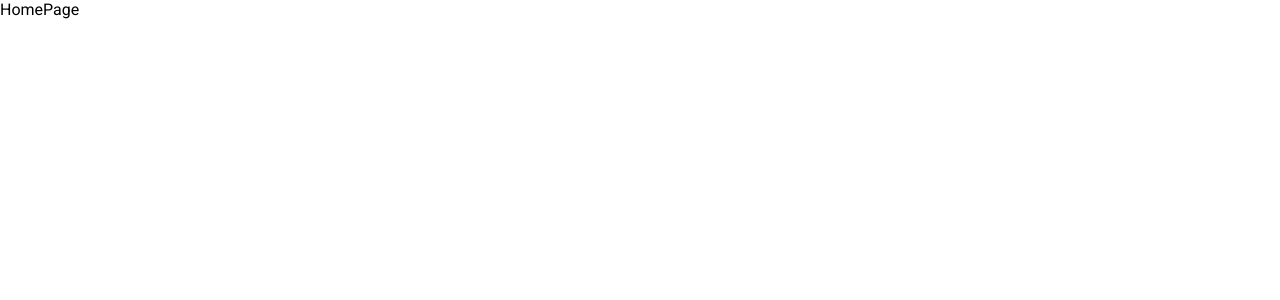
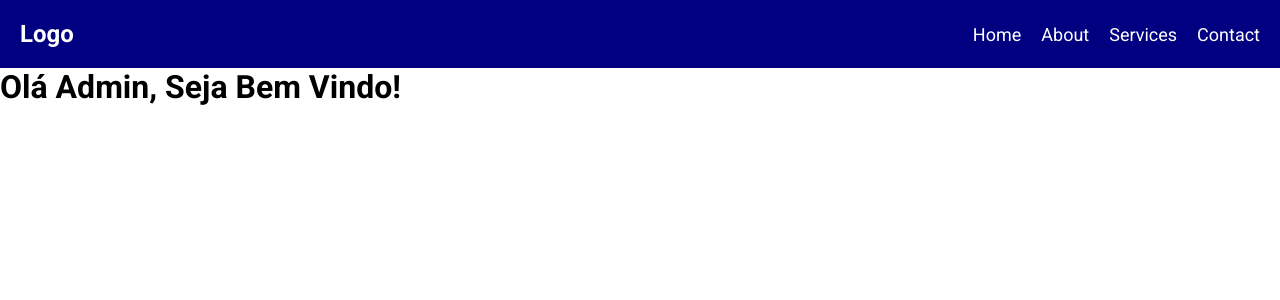
Before and after one commit to guisilva10/sistema-online, a Next.js app: page /Home in a window 1280 px wide. Shown: the top 300 px of the page. Built offline with nearby package versions, Linux system fonts and the light colour scheme.

Commit message:
feat: add navbar to home page

```diff
--- a/package.json
+++ b/package.json
@@ -13,6 +13,7 @@
     "@types/node": "20.4.9",
     "@types/react": "18.2.20",
     "@types/react-dom": "18.2.7",
+    "classnames": "^2.3.2",
     "eslint": "8.47.0",
     "eslint-config-next": "13.4.13",
     "firebase": "^10.1.0",
@@ -23,6 +24,7 @@
     "react-icons": "^4.10.1",
     "react-spinners": "^0.13.8",
     "sass": "^1.65.1",
+    "styled-components": "^6.0.7",
     "typescript": "5.1.6"
   }
 }
--- a/src/app/Home/page.tsx
+++ b/src/app/Home/page.tsx
@@ -1,8 +1,20 @@
-import React from 'react'
+"use client"
+
+import Navbar from "@/components/Navbar"
 
 const HomePage = () => {
+  const links = [
+    { label: 'Home', href: '/Home' },
+    { label: 'About', href: '/about' },
+    { label: 'Services', href: '/services' },
+    { label: 'Contact', href: '/contact' },
+  ];
+
   return (
-    <div>HomePage</div>
+    <div>
+      <Navbar links={links} /> {/* Use o componente Navbar aqui */}
+      <h1>Olá Admin, Seja Bem Vindo!</h1>
+    </div>
   )
 }
 
--- /dev/null
+++ b/src/components/Navbar/index.tsx
@@ -0,0 +1,96 @@
+"use client"
+
+import React, { useState } from 'react';
+import styled from 'styled-components';
+
+interface NavbarProps {
+  links: { label: string; href: string }[];
+}
+
+const NavbarContainer = styled.nav`
+  display: flex;
+  justify-content: space-between;
+  align-items: center;
+  padding: 20px;
+  background-color: #000080;
+  color: white;
+  transition: 0.3s all;
+
+  @media (max-width: 768px) {
+    align-items: flex-start;
+  }
+`;
+
+const NavbarLogo = styled.a`
+  font-size: 24px;
+  font-weight: bold;
+  text-decoration: none;
+  color: white;
+`;
+
+const NavbarLinks = styled.ul<{ isOpen: boolean }>`
+  list-style: none;
+  display: flex;
+  gap: 20px;
+  align-items: center;
+
+
+
+  @media (max-width: 768px) {
+    flex-direction: column;
+    display: ${({ isOpen }) => (isOpen ? 'flex' : 'none')};
+    position: absolute;
+    top: 4rem;
+    left: 0;
+    width: 100%;
+    background-color: #000800;
+    padding: 10px;
+  }
+`;
+
+const NavbarLink = styled.a`
+  font-size: 18px;
+  color: #fff;
+  text-decoration: none;
+
+  @media (max-width: 768px) {
+    margin-bottom: 10px;
+  }
+`;
+
+const NavbarToggle = styled.div`
+  display: none;
+  font-size: 24px;
+  cursor: pointer;
+
+
+  @media (max-width: 768px) {
+    display: block;
+  }
+`;
+
+const Navbar: React.FC<NavbarProps> = ({ links }) => {
+  const [isOpen, setIsOpen] = useState(false);
+
+  const toggleNavbar = () => {
+    setIsOpen(!isOpen);
+  };
+
+  return (
+    <NavbarContainer>
+      <NavbarLogo href="/">Logo</NavbarLogo>
+      <NavbarToggle onClick={toggleNavbar}>
+        {isOpen ? '×' : '☰'}
+      </NavbarToggle>
+      <NavbarLinks isOpen={isOpen}>
+        {links.map((link, index) => (
+          <NavbarLink key={index} href={link.href}>
+            {link.label}
+          </NavbarLink>
+        ))}
+      </NavbarLinks>
+    </NavbarContainer>
+  );
+};
+
+export default Navbar;
```
Also changed, not shown: src/Context/context.tsx (added, +27 -0 lines), src/styles/SideMenuHome.module.scss (added, +172 -0 lines), 1 other file (tests, documents, lock files or other folders).
